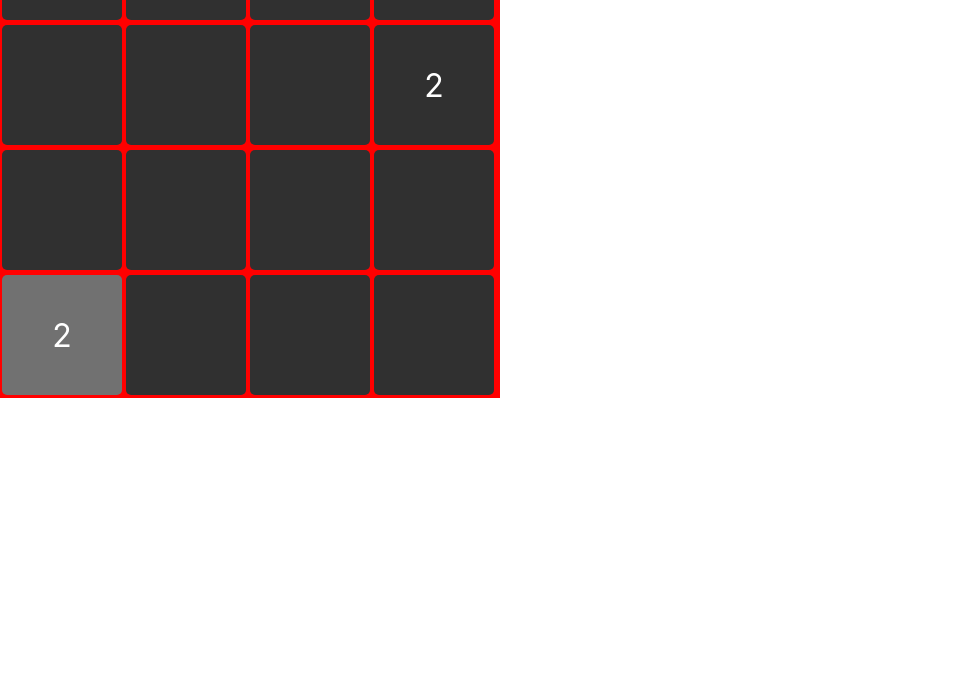
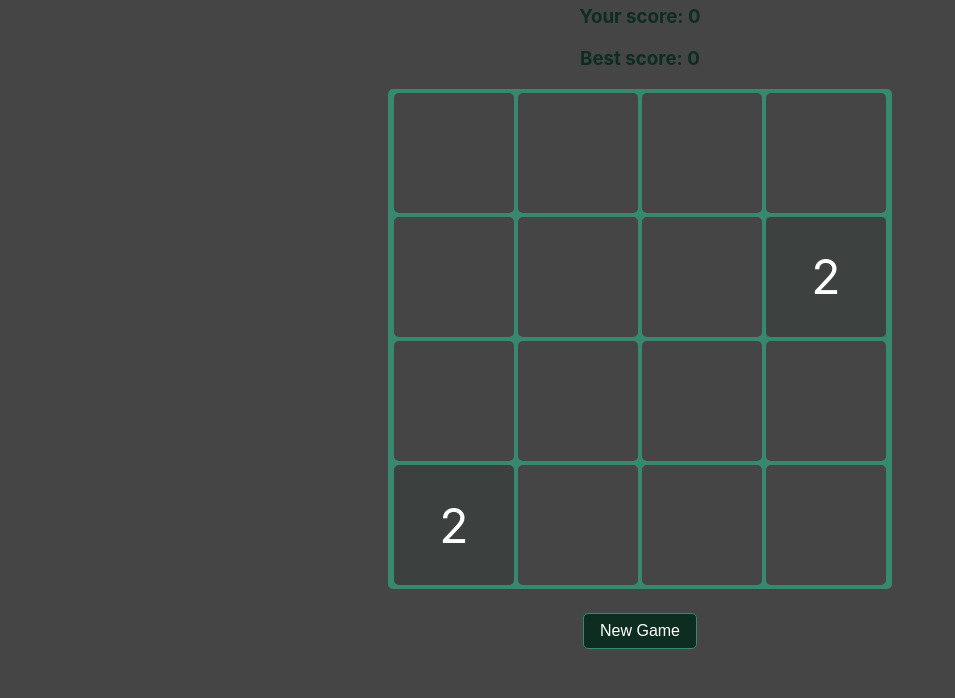
Before and after one commit to nazmariam/game-of-numbers, a React app: page / in a window 1280 px wide. Shown: the part 102-800 px from the top of the page, without its empty margins (0-955 px from the left). Built offline with nearby package versions, Linux system fonts and the light colour scheme.

Commit message:
almost done

```diff
--- a/src/components/App.js
+++ b/src/components/App.js
@@ -1,49 +1,34 @@
 import React, { Component } from "react";
-
-import "./App.css";
+import { addToStorage, rotate45, match } from "../utils/helpers.js";
 import Field from "./field.js";
-
-const reverseY = (matrix) =>{
-    let reversed=[];
-    for(let i=0; i<4; i++){
-        let row =[];
-        for(let j=0; j<4; j++){
-            row.push(matrix[3-i][j])
-        }
-        reversed.push(row)
-    }
-    return reversed
-};
-
-const rotate45 = (matrix) =>{
-    let reversed=[];
-    for(let i=0; i<4; i++){
-        let row =[];
-        for(let j=0; j<4; j++){
-            row.push(matrix[3-j][i])
-        }
-        reversed.push(row)
-    }
-    return reversed
-};
 
 class App extends Component {
   state = {
-    cells: [
-      [0, 0, 0, 0],
-      [0, 0, 0, 0],
-      [0, 0, 0, 0],
-      [0, 0, 0, 0],
-    ],
-      latestCoordinates:{}
+    cells: [[0, 0, 0, 0], [0, 0, 0, 0], [0, 0, 0, 0], [0, 0, 0, 0]],
+    latestCoordinates: {},
+    gameOver: false,
+    score: 0
   };
   size = 4;
 
   componentDidMount() {
-    let {cells} = this.state;
+    let { cells } = this.state;
     let cells1 = this.makeRandomCell(cells);
     this.setState(this.makeRandomCell(cells1));
     document.addEventListener("keydown", this.handleKeyDown.bind(this));
+  }
+  setBestScore() {
+    let finishScore = this.state.score;
+    let bestFromStorage = JSON.parse(localStorage.getItem("score"));
+    if (finishScore > bestFromStorage) {
+      addToStorage(finishScore, "score");
+    }
+  }
+  ifGamesOver(arr) {
+    if (this.isGameOver(arr)) {
+      this.setBestScore();
+      this.setState({ gameOver: true });
+    }
   }
   makeRandomCell(data) {
     let arr = data.slice();
@@ -51,8 +36,9 @@ class App extends Component {
     if (this.availableCells(arr).length) {
       let randomNumber = Math.floor(Math.random() * rt.length);
       arr[rt[randomNumber].i][rt[randomNumber].j] = Math.random() < 0.9 ? 2 : 4;
-      this.setState({latestCoordinates:{i:rt[randomNumber].i,j:rt[randomNumber].j}})
-
+      this.setState({
+        latestCoordinates: { i: rt[randomNumber].i, j: rt[randomNumber].j }
+      });
     }
     return arr;
   }
@@ -71,108 +57,147 @@ class App extends Component {
     }
     return avCells;
   }
+  areMatches(arr) {
+    let cells = arr.slice();
+    for (let i = 0; i < this.size; i++) {
+      for (let j = 0; j < this.size; j++) {
+        return (
+          match(cells, i - 1, j, i, j) ||
+          match(cells, i, j - 1, i, j) ||
+          match(cells, i, j + 1, i, j) ||
+          match(cells, i + 1, j, i, j)
+        );
+      }
+    }
+  }
+  isGameOver(arr) {
+    return (
+      !this.areMatches(this.state.cells) && !this.availableCells(arr).length
+    );
+  }
   handleKeyDown(event) {
     const up = 38;
     const right = 39;
     const down = 40;
     const left = 37;
-    let {cells} = this.state;
+    let { cells } = this.state;
     if (event.keyCode === up) {
       let newState = this.moveUp(cells);
-      this.setState(newState)
+      this.setState(newState);
     } else if (event.keyCode === right) {
       let newState = this.moveRight(cells);
-      this.setState({cells:newState})
+      this.setState({ cells: newState });
     } else if (event.keyCode === down) {
       let newState = this.moveDown(cells);
-      this.setState({cells:newState})
+      this.setState({ cells: newState });
     } else if (event.keyCode === left) {
       let newState = this.moveLeft(cells);
-      this.setState({cells:newState})
+      this.setState({ cells: newState });
     }
   }
-  checkStep = (arr, i,j) =>{
-    let moved;
+  checkStep = (arr, i, j, moved) => {
     if (arr[i][j] !== 0 && arr[i - 1][j] === 0) {
       arr[i - 1][j] = arr[i][j];
       arr[i][j] = 0;
       moved = true;
-        if(i>=2){
-          this.checkStep(arr,i-1,j);
+      if (i >= 2) {
+        this.checkStep(arr, i - 1, j, moved);
         moved = true;
-          if(i===3){
-            this.checkStep(arr,i-2,j);
+        if (i === 3) {
+          this.checkStep(arr, i - 2, j, moved);
           moved = true;
         }
       }
-      } else if ((arr[i][j] === arr[i - 1][j])) {
+    } else if (arr[i][j] === arr[i - 1][j]) {
       arr[i - 1][j] = arr[i][j] + arr[i - 1][j];
+      let score = this.state.score + arr[i][j];
+      this.setState({ score });
       arr[i][j] = 0;
       moved = true;
     }
 
-    return {arr,moved};
+    return { arr, moved };
   };
-  moveUp(data){
+  moveUp(data) {
     let arr = data.slice();
-    let moved = false;
-      for(let j = 0; j<this.size; j++){
+    let result,
+      moved = false;
+    for (let j = 0; j < this.size; j++) {
       for (let i = 1; i < this.size; i++) {
-            let result= this.checkStep(arr,i,j);
+        result = this.checkStep(arr, i, j, moved);
+      }
+    }
     arr = result.arr;
     moved = result.moved;
+    this.ifGamesOver(arr);
+    return moved ? this.makeRandomCell(arr) : arr;
+  }
+  moveDown(data) {
+    let arr = data.slice();
+    let arr2 = rotate45(rotate45(arr));
+    let moved = false;
+    let result;
+    for (let j = 0; j < this.size; j++) {
+      for (let i = 1; i < this.size; i++) {
+        result = this.checkStep(arr2, i, j, moved);
       }
     }
-  return moved ? this.makeRandomCell(arr) : arr;
-
-  }
-  moveDown(data){
-    let arr = data.slice();
-      let arr2 = reverseY(arr);
-      let moved = false;
-      for(let j = 0; j<this.size; j++){
-          for (let i = 1; i < this.size; i++) {
-              let result= this.checkStep(arr2,i,j);
-              arr = reverseY(result.arr);
+    arr = rotate45(rotate45(result.arr));
     moved = result.moved;
-          }
-      }
+    this.ifGamesOver(arr);
     return moved ? this.makeRandomCell(arr) : arr;
   }
-  moveLeft(data){
+  moveLeft(data) {
     let arr = data.slice();
 
     let rotated = rotate45(arr);
     let moved = false;
-      for(let j = 0; j<this.size; j++){
+    let result;
+    for (let j = 0; j < this.size; j++) {
       for (let i = 1; i < this.size; i++) {
-              let result= this.checkStep(rotated,i,j);
+        result = this.checkStep(rotated, i, j, moved);
+      }
+    }
     arr = rotate45(rotate45(rotate45(result.arr)));
     moved = result.moved;
-          }
-      }
+    this.ifGamesOver(arr);
     return moved ? this.makeRandomCell(arr) : arr;
   }
-  moveRight(data){
+  moveRight(data) {
     let arr = data.slice();
     let rotated = rotate45(rotate45(rotate45(arr)));
     let moved = false;
-      for(let j = 0; j<this.size; j++){
+    let result;
+    for (let j = 0; j < this.size; j++) {
       for (let i = 1; i < this.size; i++) {
-              let result= this.checkStep(rotated,i,j);
+        result = this.checkStep(rotated, i, j, moved);
+      }
+    }
     arr = rotate45(result.arr);
     moved = result.moved;
-          }
-      }
+    this.ifGamesOver(arr);
     return moved ? this.makeRandomCell(arr) : arr;
   }
 
+  restart = () => {
+    let cells = [[0, 0, 0, 0], [0, 0, 0, 0], [0, 0, 0, 0], [0, 0, 0, 0]];
+    let allCells = this.makeRandomCell(this.makeRandomCell(cells));
+
+    this.setState({
+      cells: allCells,
+      latestCoordinates: {},
+      gameOver: false,
+      score: 0
+    });
+  };
 
   render() {
-   let  {cells,latestCoordinates} = this.state;
     return (
       <div className="App">
-        <Field cells={cells} latest={latestCoordinates}/>
+        <Field props={this.state} />
+        <div className="button-wrapper">
+          <button onClick={this.restart}>New Game</button>
+        </div>
       </div>
     );
   }
--- a/src/components/field.js
+++ b/src/components/field.js
@@ -1,34 +1,63 @@
-import React, { Component } from "react";
+import React from "react";
 
-const Field =(props) => {
-
-  const initNewField =() => {
-    let {cells} = props;
-    let {latest}=props;
-    console.log(props);
-    let divStyle={
-      webkitAnimation: 'scale-up-center 0.4s cubic-bezier(0.390, 0.575, 0.565, 1.000) both',
-      animation: 'scale-up-center 0.4s cubic-bezier(0.390, 0.575, 0.565, 1.000) both'
-    };
-    let Tile = {
-
-    };
-
-    let allCells = cells.map((item,x) => {
-      return item.map((i,y) => {
-
-        if(latest && x===latest.i && y===latest.j){console.log('!!') }
-        // console.log(x,y, latest.i[0], latest.j[0]);
-        return <div className={'cell '+((latest && x===latest.i && y===latest.j) ? ' rt' :'')} style={divStyle}  >{i ? i : ""} </div>;
+const Field = props => {
+  let gameOver = props.props.gameOver;
+  let isWin = false;
+  let bestFromStorage = JSON.parse(localStorage.getItem("score"));
+  const initNewField = () => {
+    let cells = props.props.cells;
+    let latest = props.props.latestCoordinates;
+    let score = props.props.score;
+    let allCells = cells.map((item, x) => {
+      return item.map((i, y) => {
+        if (i === 2048) {
+          isWin = true;
+        }
+        return (
+          <div className="cell-wrapper" key={'wrap-'+x+y+i}>
+            <div
+              className={
+                "cell " +
+                (latest && x === latest.i && y === latest.j ? " new" : "") +
+                " cell_" +
+                i
+              }
+            >
+              {i ? i : ""}{" "}
+            </div>
+          </div>
+        );
       });
     });
-
-    return <div className="field">{allCells}</div>;
+    return (
+      <>
+        <div>
+          <h1 className="welcome">Welcome on board!</h1>
+          <h3 className="score">Your score: {score ? score : 0}</h3>
+          <h3 className="best-score score">
+            Best score: {bestFromStorage ? bestFromStorage : 0}{" "}
+          </h3>
+        </div>
+        <div className="field">
+          {allCells}{" "}
+          {isWin ? (
+            <div className="loose">
+              <h1>You win!</h1>
+            </div>
+          ) : (
+            ""
+          )}{" "}
+          {gameOver ? (
+            <div className="loose">
+              <h1>You loose</h1>
+            </div>
+          ) : (
+            ""
+          )}
+        </div>
+      </>
+    );
   };
- return (
-      initNewField()
- )
-
-
+  return initNewField();
 };
-export default Field
+export default Field;
--- a/src/index.css
+++ b/src/index.css
@@ -5,40 +5,120 @@ body {
     sans-serif;
   -webkit-font-smoothing: antialiased;
   -moz-osx-font-smoothing: grayscale;
+  background-color: #454545;
+  display: flex;
+  align-items: center;
+  justify-content: center;
+  height: 100vh;
 }
-
-code {
-  font-family: source-code-pro, Menlo, Monaco, Consolas, "Courier New",
-    monospace;
+.App {
+  position: relative;
 }
 .field {
   display: flex;
   flex-wrap: wrap;
-  background-color: red;
-  width: 500px;
-  height: 500px;
+  background-color: #38876f;
+  max-width: 504px;
+  max-height: 504px;
+  align-items: center;
+  justify-content: center;
+  border-radius: 5px;
+  padding: 2px 0;
+}
+.cell-wrapper {
+  background-color: #454545;
+  height: 120px;
+  width: 120px;
+  margin: 2px;
+  border-radius: 5px;
 }
 .cell {
   height: 120px;
   width: 120px;
-  background-color: #303030;
-  border-radius: 5px;
+  box-sizing: border-box;
   display: flex;
   justify-content: center;
   align-items: center;
-  margin: 2px;
+  margin: 0;
+  color: #fff;
+  font-size: 3em;
+}
+.welcome {
+  text-align: center;
   color: #fff;
   font-size: 2em;
-  -webkit-animation: scale-up-center 0.4s cubic-bezier(0.390, 0.575, 0.565, 1.000) both;
-  animation: scale-up-center 0.4s cubic-bezier(0.390, 0.575, 0.565, 1.000) both;
 }
-
-.rt{
-  -moz-animation: scale-up-center 0.4s cubic-bezier(0.390, 0.575, 0.565, 1.000) both;
-  animation: scale-up-center 0.4s cubic-bezier(0.390, 0.575, 0.565, 1.000) both;
-  background-color: #717171;
+.score {
+  color: rgb(14, 45, 33);
+  text-align: center;
 }
-
+.best-score {
+}
+.loose {
+  position: absolute;
+  width: 504px;
+  height: 504px;
+  display: flex;
+  justify-content: center;
+  align-items: center;
+  background-color: rgba(14, 45, 33, 0.755);
+  color: #fff;
+}
+.loose h1 {
+  animation: scale-up-center 0.8s cubic-bezier(0.39, 0.575, 0.565, 1) both;
+}
+.button-wrapper {
+  display: flex;
+}
+button {
+  margin: 24px auto;
+  padding: 8px 16px;
+  border-radius: 5px;
+  border: 1px solid #38876f;
+  background-color: rgb(14, 45, 33);
+  font-size: 1em;
+  color: #fff;
+}
+.new {
+  animation: scale-up-center 0.8s cubic-bezier(0.39, 0.575, 0.565, 1) both;
+  border-radius: 5px;
+  box-sizing: border-box;
+  padding: 0;
+  margin: 0;
+}
+.cell_2 {
+  background-color: rgba(14, 45, 33, 0.15);
+}
+.cell_4 {
+  background-color: rgba(14, 45, 33, 0.155);
+}
+.cell_8 {
+  background-color: rgba(14, 45, 33, 0.255);
+}
+.cell_16 {
+  background-color: rgba(14, 45, 33, 0.355);
+}
+.cell_32 {
+  background-color: rgba(14, 45, 33, 0.455);
+}
+.cell_64 {
+  background-color: rgba(14, 45, 33, 0.555);
+}
+.cell_128 {
+  background-color: rgba(14, 45, 33, 0.655);
+}
+.cell_256 {
+  background-color: rgba(14, 45, 33, 0.755);
+}
+.cell_512 {
+  background-color: rgba(14, 45, 33, 0.855);
+}
+.cell_1024 {
+  background-color: rgba(14, 45, 33, 0.955);
+}
+.cell_2048 {
+  background-color: rgb(14, 45, 33);
+}
 
 @-webkit-keyframes scale-up-center {
   0% {
@@ -60,3 +140,19 @@ code {
     transform: scale(1);
   }
 }
+
+@media screen and (max-width: 550px) {
+  body {
+    align-items: normal;
+  }
+  .field {
+    max-width: 326px;
+    max-height: 326px;
+  }
+  .cell,
+  .cell-wrapper {
+    width: 76px;
+    height: 76px;
+    font-size: 1.5em;
+  }
+}
--- a/src/index.js
+++ b/src/index.js
@@ -6,7 +6,4 @@ import * as serviceWorker from "./serviceWorker";
 
 ReactDOM.render(<App />, document.getElementById("root"));
 
-// If you want your app to work offline and load faster, you can change
-// unregister() to register() below. Note this comes with some pitfalls.
-// Learn more about service workers: https://bit.ly/CRA-PWA
 serviceWorker.unregister();
--- /dev/null
+++ b/src/utils/helpers.js
@@ -0,0 +1,38 @@
+export const addToStorage = (item, key) => {
+  const data = localStorage[key] ? JSON.parse(localStorage[key]) : [];
+  let newData = data.slice();
+  if (item) {
+    if (newData.indexOf(item) === -1) {
+      newData.push(item);
+    }
+    if (newData.length === 100) {
+      newData.shift();
+    }
+    localStorage[key] = JSON.stringify(newData);
+  }
+};
+export const reverseY = matrix => {
+  let reversed = [];
+  for (let i = 0; i < 4; i++) {
+    let row = [];
+    for (let j = 0; j < 4; j++) {
+      row.push(matrix[3 - i][j]);
+    }
+    reversed.push(row);
+  }
+  return reversed;
+};
+export const rotate45 = matrix => {
+  let reversed = [];
+  for (let i = 0; i < 4; i++) {
+    let row = [];
+    for (let j = 0; j < 4; j++) {
+      row.push(matrix[3 - j][i]);
+    }
+    reversed.push(row);
+  }
+  return reversed;
+};
+export const match = (arr, a, b, x, y) => {
+  return arr[a] && arr[a][b] && arr[a][b] === arr[x][y];
+};
```
Also changed, not shown: src/components/cell.js (deleted, +0 -17 lines), src/components/App.css (deleted), src/undoredo.js (indentation only), 1 other file. Lines whose indentation alone changed are shown as unchanged.
